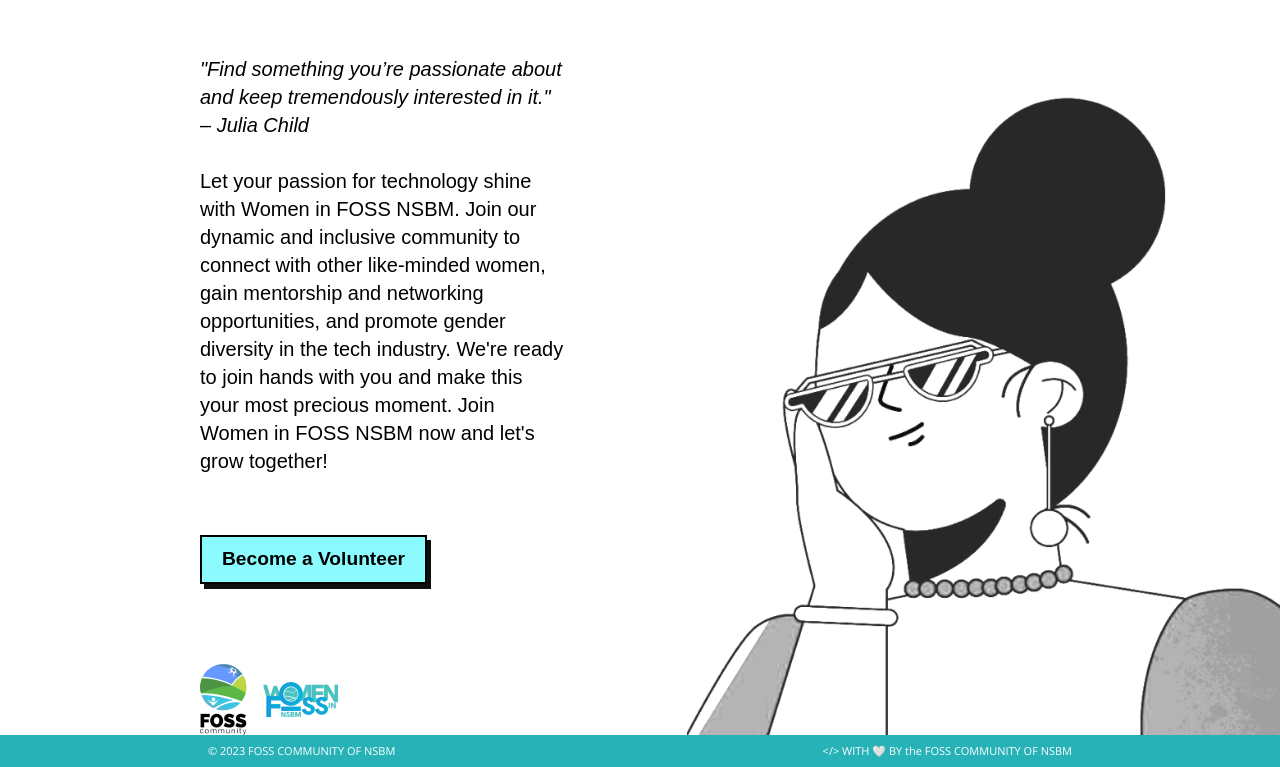
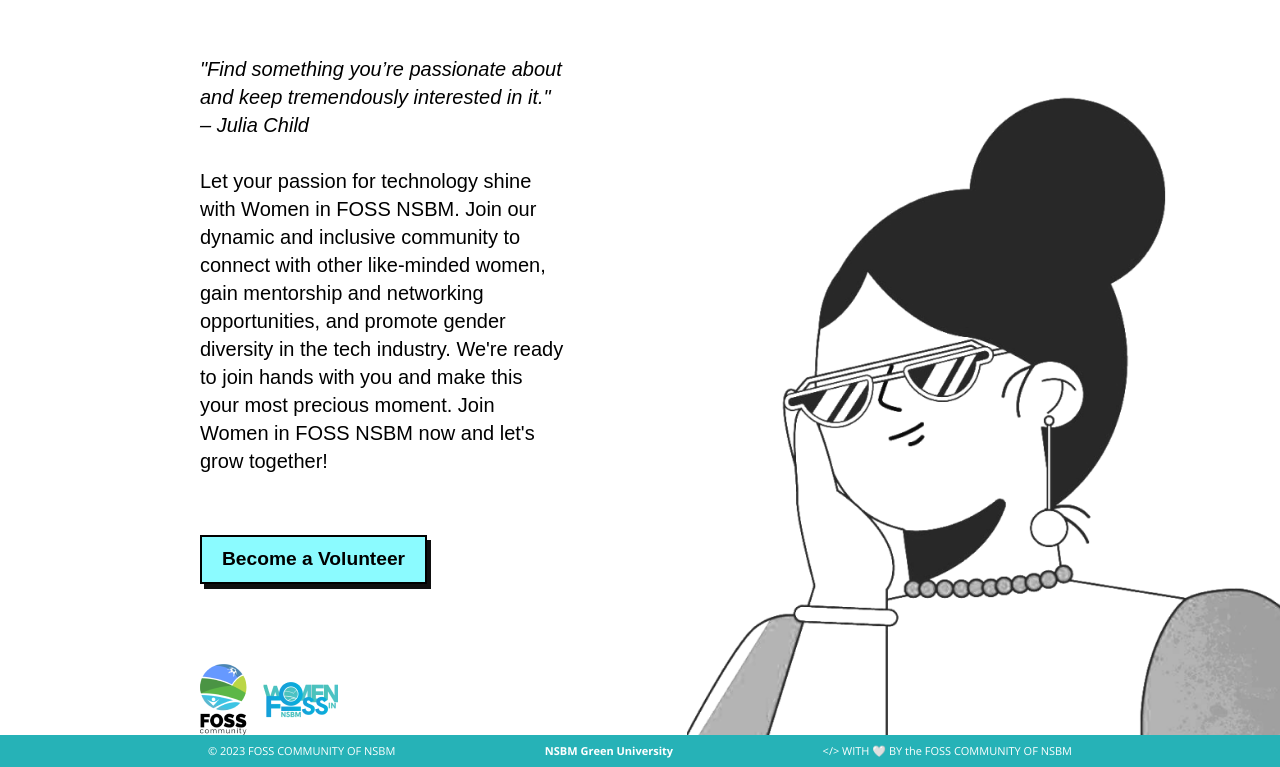
Before and after one commit to fossnsbm/WIF-Volunteer-Registration, a React (Vite) app: page / in a window 1280 px wide. Shown: the part 393-1160 px from the top of the page. Built offline with nearby package versions, Linux system fonts and the light colour scheme; a web font is replaced by a local one.

Commit message:
updated Footer.jsx

```diff
--- a/src/components/Footer.jsx
+++ b/src/components/Footer.jsx
@@ -1,4 +1,5 @@
 import React from 'react'
+import { Link } from 'react-router-dom'
 
 function Footer() {
   return (
@@ -8,6 +9,9 @@
         <div className="bg-[#26B2B7] flex flex-col justify-center md:flex-row md:justify-between text-white px-10 md:px-52 py-2 font-openSans text-[11px] ">
           <div className="text-center md:text-left lg:text-left">
             © 2023 FOSS COMMUNITY OF NSBM
+          </div>
+          <div className='text-center font-bold'>
+              <Link to={'https://www.nsbm.ac.lk/'} target='_blank'>NSBM Green University</Link>
           </div>
           <div className="text-center md:text-right lg:text-right">
             &lt;/&gt; WITH 🤍 BY the FOSS COMMUNITY OF NSBM
```
